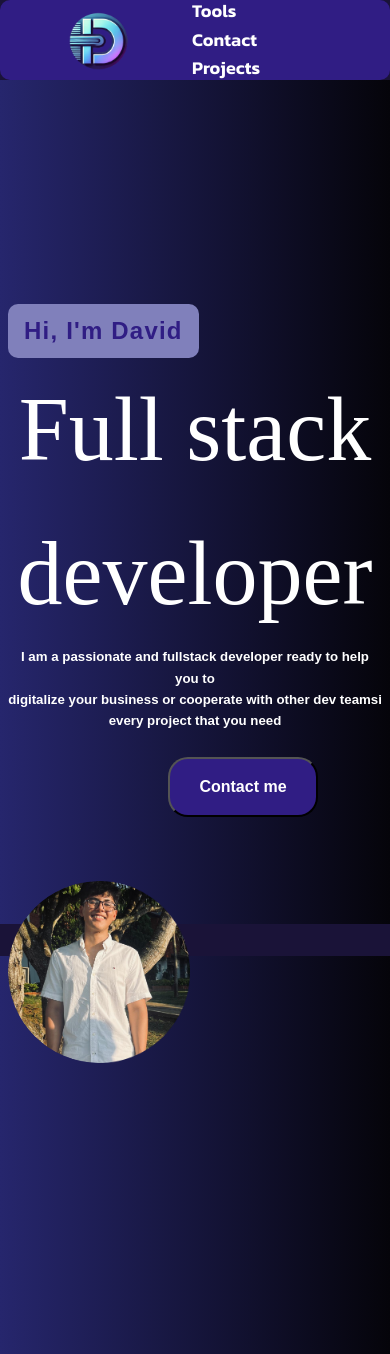
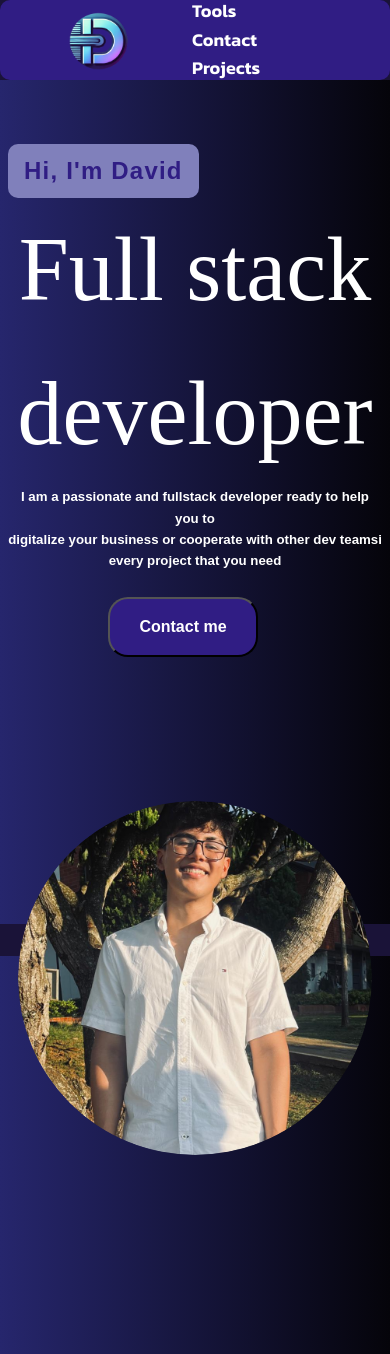
Before and after one commit to mitogetagamer/portafolio, a Flask app: page / in a window 390 px wide. Shown: the top 1354 px of the page. Run offline with Flask 3, Linux system fonts and the light colour scheme; some web fonts are replaced.

Commit message:
responsive design

```diff
--- a/static/styles.css
+++ b/static/styles.css
@@ -382,8 +382,30 @@ section {
     flex-direction: column;
     height: 100vh;
     max-width: 100vw;
-    padding: 14rem 0.5rem 0;
+    padding: 4rem 0.5rem 0;
     text-align: center;
+  }
+  .yo button {
+    display: flex;
+    align-items: center;
+    justify-content: center;
+    background-color: #301d84;
+    width: 150px;
+    height: 60px;
+    border-radius: 20px;
+    margin-left: 100px;
+  }
+  .image {
+    border-radius: 14rem;
+    padding-right: 12rem;
+    padding: 10px;
+    margin-top: 70px;
+  }
+  .projects {
+    display: block;
+  }
+  .projects .project {
+    max-height: 85vh;
   }
 }
 @media (min-width: 375px) and (max-width: 667px) {
```
